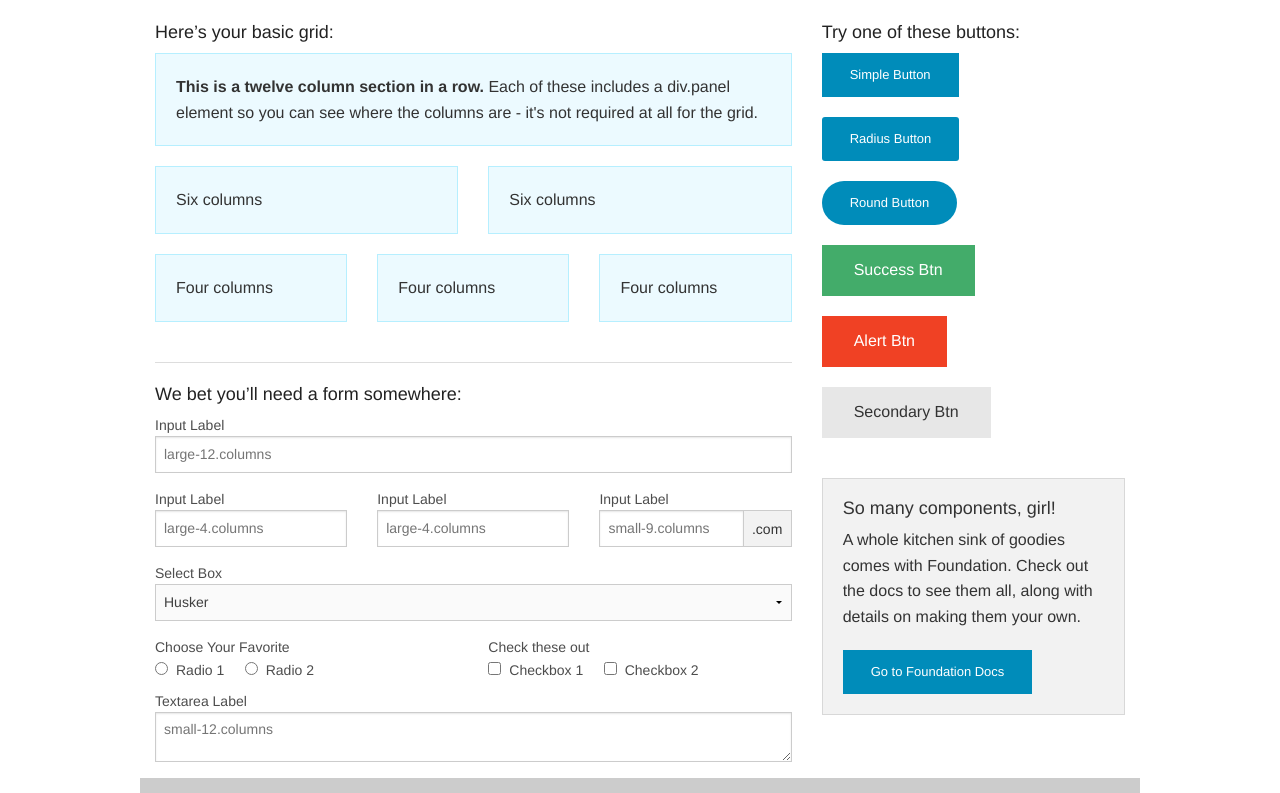
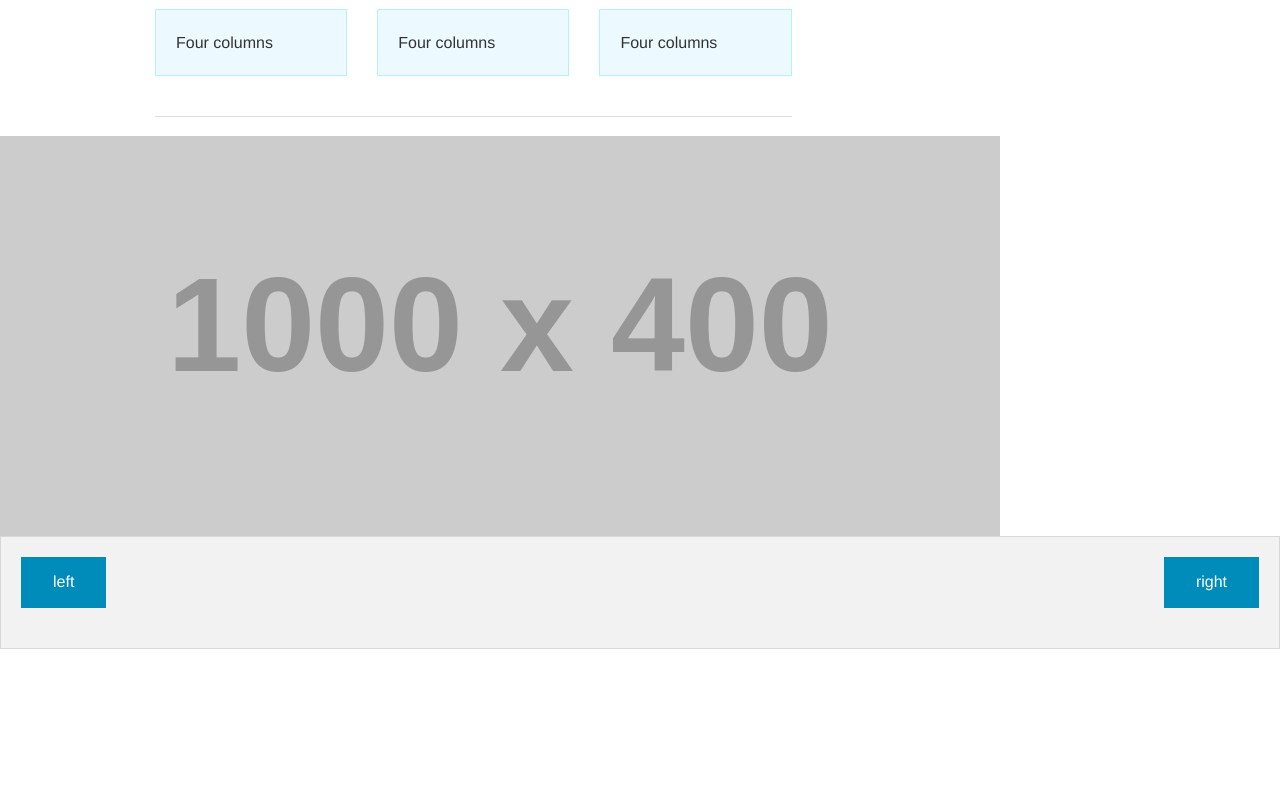
Before and after one commit to leslstrauss/nonagon, a website: page index.html in a window 1280 px wide. Shown: the part 1567-2360 px from the top of the page. After the commit the page ends 2216 px from the top, so only its background shows below. Drawn offline with Linux system fonts and the light colour scheme; placeholder pictures from the web are drawn by us.

Commit message:
Getting the hang of the grid system.

```diff
--- a/css/lesl.css
+++ b/css/lesl.css
@@ -1,11 +1,26 @@
-.flexcontainer {
-   display: -webkit-flex;
-   display: flex;
+/*On the flex container*/
+.flexrow {
+  display: -webkit-flex;
+  display: flex;
+  -webkit-flex-direction: row;
+  flex-direction: row;
+  margin: 20px;
 }
 
-.fullWidth {
+.flexcenter {
+  display: -webkit-flex;
+  display: flex;
+  -webkit-flex-direction: row /* works with row or column */
+  flex-direction: row;
+  -webkit-align-items: center;
+  align-items: center;
+  -webkit-justify-content: center;
+  justify-content: center;
+}
+/*.fullWidth {
    width: 100%;
    margin-left: auto;
    margin-right: auto;
    max-width: initial;
 }
+*/
--- a/index.html
+++ b/index.html
@@ -4,22 +4,22 @@
     <meta charset="utf-8" />
     <meta name="viewport" content="width=device-width, initial-scale=1.0" />
     <title>Foundation</title>
+    <link rel="stylesheet" href="css/lesl.css" />
     <link rel="stylesheet" href="css/app.css" />
     <script src="bower_components/modernizr/modernizr.js"></script>
   </head>
 
     <body>
-    <div class="row">
-      <div class="small-6 columns">
+      <div class="flexrowˇ">
+        <div class="medium-6 columns">
           <div class="panel">
-          <h2 class="large-text-center">Leslie Strauss</h2>
-          <h3 class="text-center">Developer  |  Designer</h3>
+            <h1 class="text-left">Leslie Strauss</h1>
+            <h3 class="text-left">Developer  |  Designer</h3>
           </div>
         </div>
-    <div>
-    <div class="small-6 columns">
+
+        <div class="medium-6 columns">
           <div class="panel">
-        <br>
             <ul class="breadcrumbs">
               <li><a href="#">Home</a></li>
               <li><a href="#">Features</a></li>
@@ -29,8 +29,8 @@
           </div>
         </div>
       </div>
-    </div>
 
+      <div class="flexcontainer">
         <ul class="small-block-grid-4">
           <li>
             <div class="panel">
@@ -53,20 +53,8 @@
             </div>
           </li>
         </ul>
-
-    <div class="panel clearfix">
-      <div class="large-6 columns">
-        <h1 class="left">drop the base</h1>
-      </div>
-      <div class="large-6 columns">
-        <h1 class="right">slow it down</h1>
-      </div>
       </div>
 
-   <div class="panel clearfix">
-      <a class="button right">go right</a>
-      <a class="button left">go left</a>
-    </div>
       <div class="row">
         <div class="large-6 columns">
           <div class="panel">
@@ -153,6 +141,7 @@
           </div>
       </footer>
 
+
       <div class="row">
         <div class="large-12 columns">
           <h1>Welcome to Foundation</h1>
@@ -224,86 +213,15 @@
 
           <hr />
 
-          <h5>We bet you&rsquo;ll need a form somewhere:</h5>
-          <form>
-            <div class="row">
-              <div class="large-12 columns">
-                <label>Input Label</label>
-                <input type="text" placeholder="large-12.columns" />
         </div>
       </div>
-            <div class="row">
-              <div class="large-4 medium-4 columns">
-                <label>Input Label</label>
-                <input type="text" placeholder="large-4.columns" />
-              </div>
-              <div class="large-4 medium-4 columns">
-                <label>Input Label</label>
-                <input type="text" placeholder="large-4.columns" />
-              </div>
-              <div class="large-4 medium-4 columns">
-                <div class="row collapse">
-                  <label>Input Label</label>
-                  <div class="small-9 columns">
-                    <input type="text" placeholder="small-9.columns" />
-                  </div>
-                  <div class="small-3 columns">
-                    <span class="postfix">.com</span>
-                  </div>
-                </div>
-              </div>
-            </div>
-            <div class="row">
-              <div class="large-12 columns">
-                <label>Select Box</label>
-                <select>
-                  <option value="husker">Husker</option>
-                  <option value="starbuck">Starbuck</option>
-                  <option value="hotdog">Hot Dog</option>
-                  <option value="apollo">Apollo</option>
-                </select>
-              </div>
-            </div>
-            <div class="row">
-              <div class="large-6 medium-6 columns">
-                <label>Choose Your Favorite</label>
-                <input type="radio" name="pokemon" value="Red" id="pokemonRed"><label for="pokemonRed">Radio 1</label>
-                <input type="radio" name="pokemon" value="Blue" id="pokemonBlue"><label for="pokemonBlue">Radio 2</label>
-              </div>
-              <div class="large-6 medium-6 columns">
-                <label>Check these out</label>
-                <input id="checkbox1" type="checkbox"><label for="checkbox1">Checkbox 1</label>
-                <input id="checkbox2" type="checkbox"><label for="checkbox2">Checkbox 2</label>
-              </div>
-            </div>
-            <div class="row">
-              <div class="large-12 columns">
-                <label>Textarea Label</label>
-                <textarea placeholder="small-12.columns"></textarea>
-              </div>
-            </div>
-          </form>
+      <div class="flexcontainer">
+         <img src="http://placehold.it/1000x400&text=Slide Image" alt="slide image">
       </div>
 
-        <div class="large-4 medium-4 columns">
-          <h5>Try one of these buttons:</h5>
-          <p><a href="#" class="small button">Simple Button</a><br/>
-          <a href="#" class="small radius button">Radius Button</a><br/>
-          <a href="#" class="small round button">Round Button</a><br/>
-          <a href="#" class="medium success button">Success Btn</a><br/>
-          <a href="#" class="medium alert button">Alert Btn</a><br/>
-          <a href="#" class="medium secondary button">Secondary Btn</a></p>
-          <div class="panel">
-            <h5>So many components, girl!</h5>
-            <p>A whole kitchen sink of goodies comes with Foundation. Check out the docs to see them all, along with details on making them your own.</p>
-            <a href="http://foundation.zurb.com/docs/" class="small button">Go to Foundation Docs</a>
-          </div>
-        </div>
-        <div class="hide-for-small">
-          <div id="featured">
-             <img src="http://placehold.it/1000x400&text=Slide Image" alt="slide image">
-           </div>
-         </div>
+      <div class="panel clearfix">
+        <a class="button right">right</a>
+        <a class="button left">left</a>
       </div>
 
     </body>
```
Lines whose indentation alone changed are shown as unchanged.
